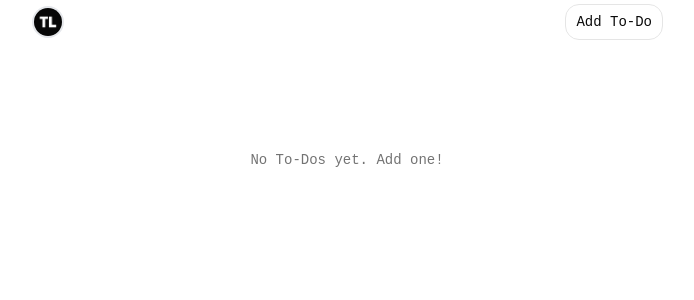
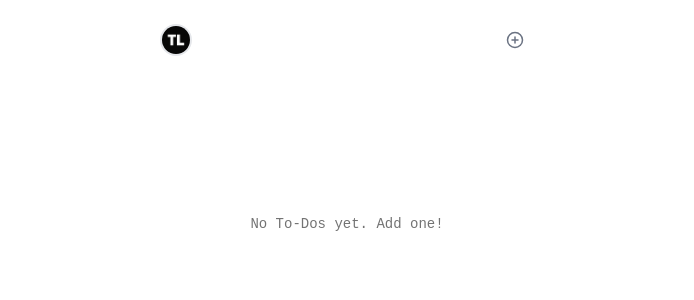
Before and after one commit to itssolome/toki-list, a React (Vite) app: page / in a window 1280 px wide. Shown: the top 300 px of the page, without its empty margins (293-987 px from the left). Built offline with nearby package versions, Linux system fonts and the light colour scheme.

Commit message:
feat: update navbar layout and replace add button with icon

```diff
--- a/src/components/Navbar.tsx
+++ b/src/components/Navbar.tsx
@@ -1,6 +1,7 @@
 import { Button } from "@/components/ui/button"
 import { Avatar, AvatarFallback, AvatarImage } from "@/components/ui/avatar"
 import { useTasksContext } from "@/hooks/useTasksContext"
+import { CirclePlus } from "lucide-react"
 
 export const Navbar = () => {
   const { setIsAddDialogOpen } = useTasksContext()
@@ -10,9 +11,9 @@ export const Navbar = () => {
   }
 
   return (
-    <div className="fixed top-0 z-40 h-11 w-[50%] bg-transparent">
+    <div className="mt-4 flex h-12 w-full flex-row items-center justify-between p-1">
       <Button
-        className="group absolute top-1 left-1 z-50 flex h-9 w-auto items-center gap-2 rounded-full bg-transparent p-0 hover:cursor-pointer hover:bg-transparent"
+        className="group z-50 flex h-9 w-auto items-center gap-2 rounded-full bg-transparent p-0 hover:cursor-pointer hover:bg-transparent"
         onClick={GoTokiList}
       >
         <Avatar className="h-8 w-8 rounded-full border-2 border-gray-200">
@@ -24,10 +25,9 @@ export const Navbar = () => {
       <Button
         onClick={() => setIsAddDialogOpen(true)}
         size="lg"
-        variant="outline"
-        className="group absolute top-1 right-1 z-50 w-auto transition duration-300 hover:cursor-pointer hover:bg-gray-500"
+        className="group z-50 size-4.5 w-auto bg-transparent text-gray-500 transition duration-300 hover:cursor-pointer hover:bg-transparent hover:text-white"
       >
-        Add To-Do
+        <CirclePlus className="size-4.5" />
       </Button>
     </div>
   )
```
